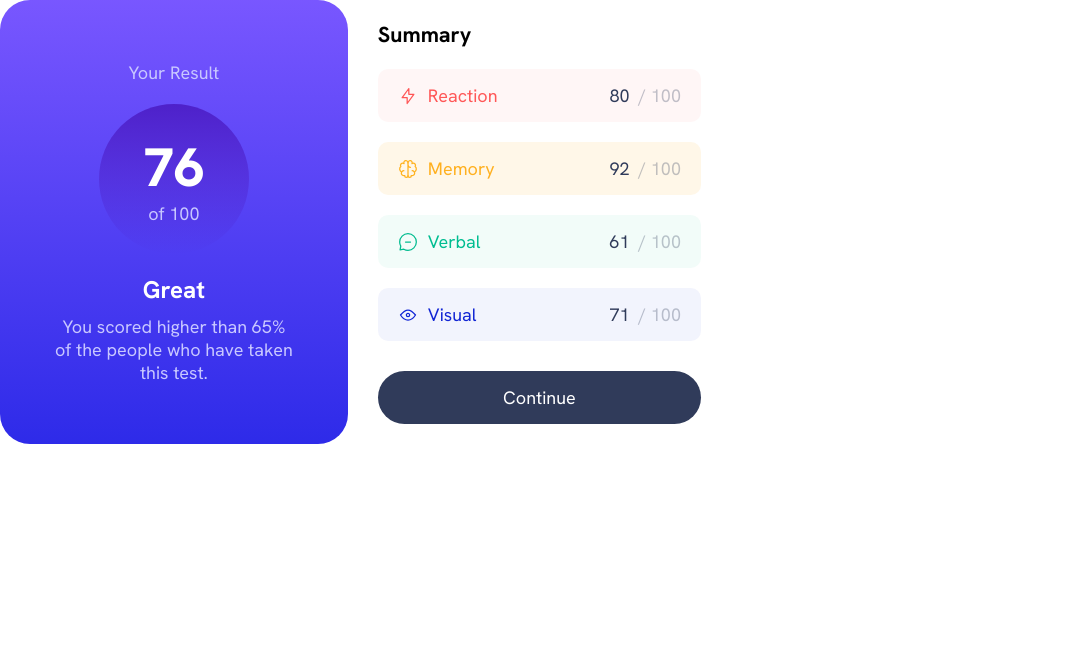
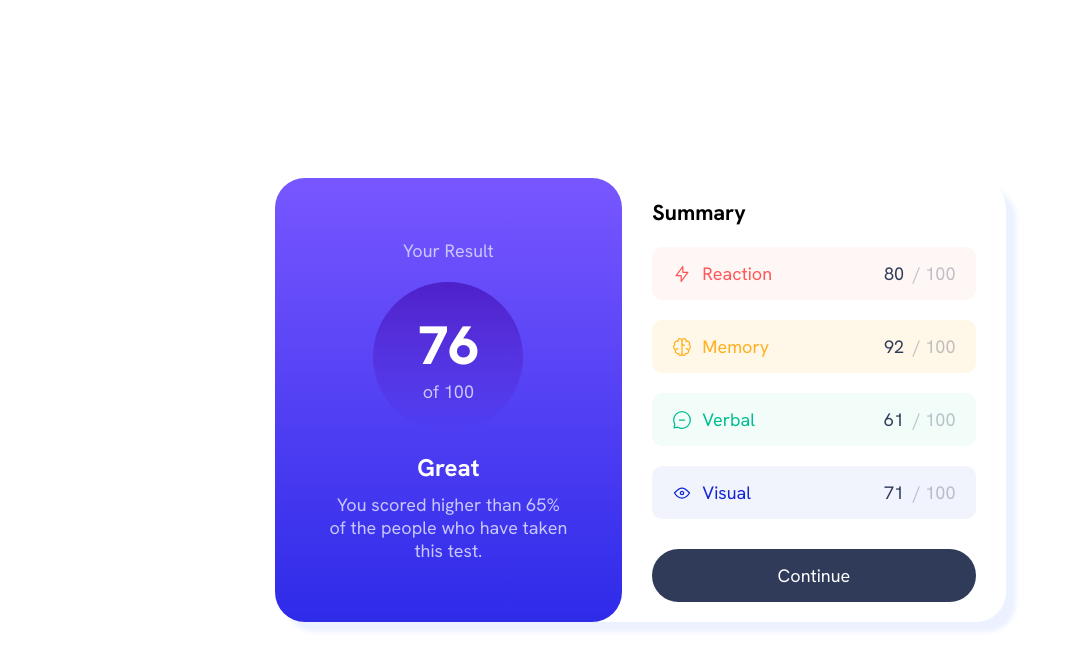
Before and after one commit to cjislegit/resultsSummaryComponent, a React (Create React App) app: page / in a window 1280 px wide. Shown: the top 670 px of the page, without its empty margins (0-1078 px from the left). Built offline with nearby package versions, Linux system fonts and the light colour scheme.

Commit message:
Finished styling

```diff
--- a/src/App.css
+++ b/src/App.css
@@ -8,5 +8,7 @@
   .App {
     max-width: 731px;
     display: flex;
+    box-shadow: 10px 10px 5px hsl(221, 100%, 96%);
+    border-radius: 30px;
   }
 }
--- a/src/index.css
+++ b/src/index.css
@@ -1,12 +1,15 @@
 @font-face {
-  font-family: "Hank";   /*Can be any text*/
-  src: local("HankenGrotesk-VariableFont_wght"),
-    url("./assets/fonts/HankenGrotesk-VariableFont_wght.ttf") format("truetype");
+  font-family: 'Hank'; /*Can be any text*/
+  src: local('HankenGrotesk-VariableFont_wght'),
+    url('./assets/fonts/HankenGrotesk-VariableFont_wght.ttf') format('truetype');
 }
-
 
 body {
   margin: 0;
-  font-family: "Hank";
+  font-family: 'Hank';
   font-size: 18px;
+  display: flex;
+  justify-content: center;
+  align-items: center;
+  height: 100vh;
 }
```
